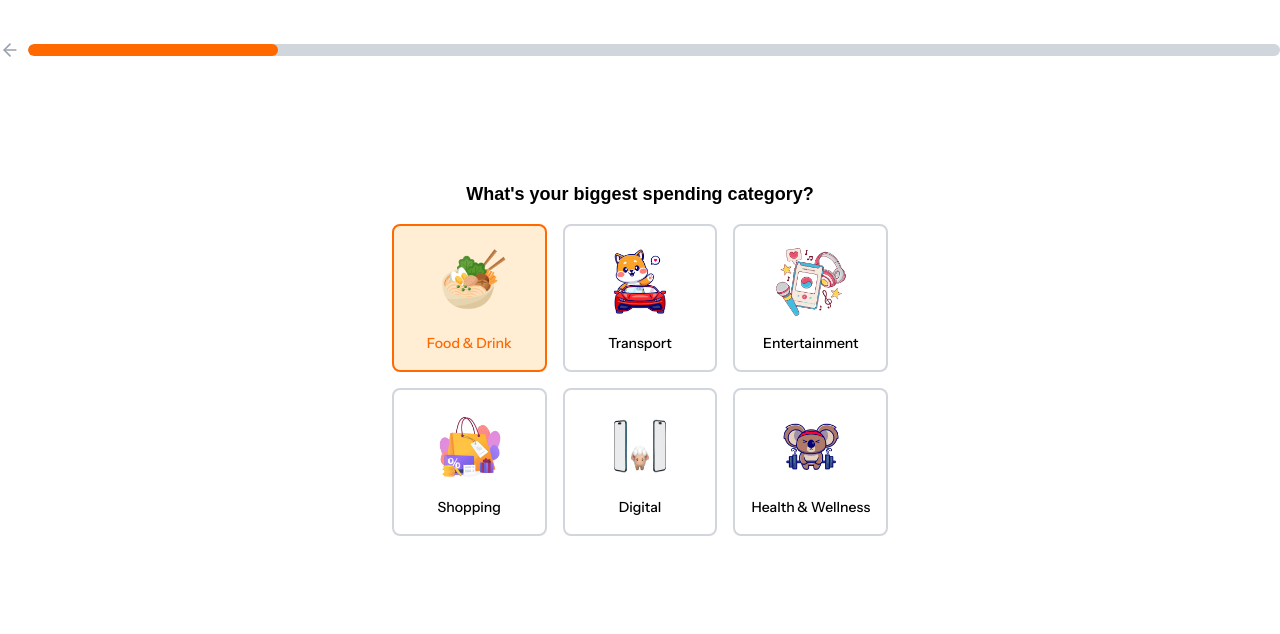
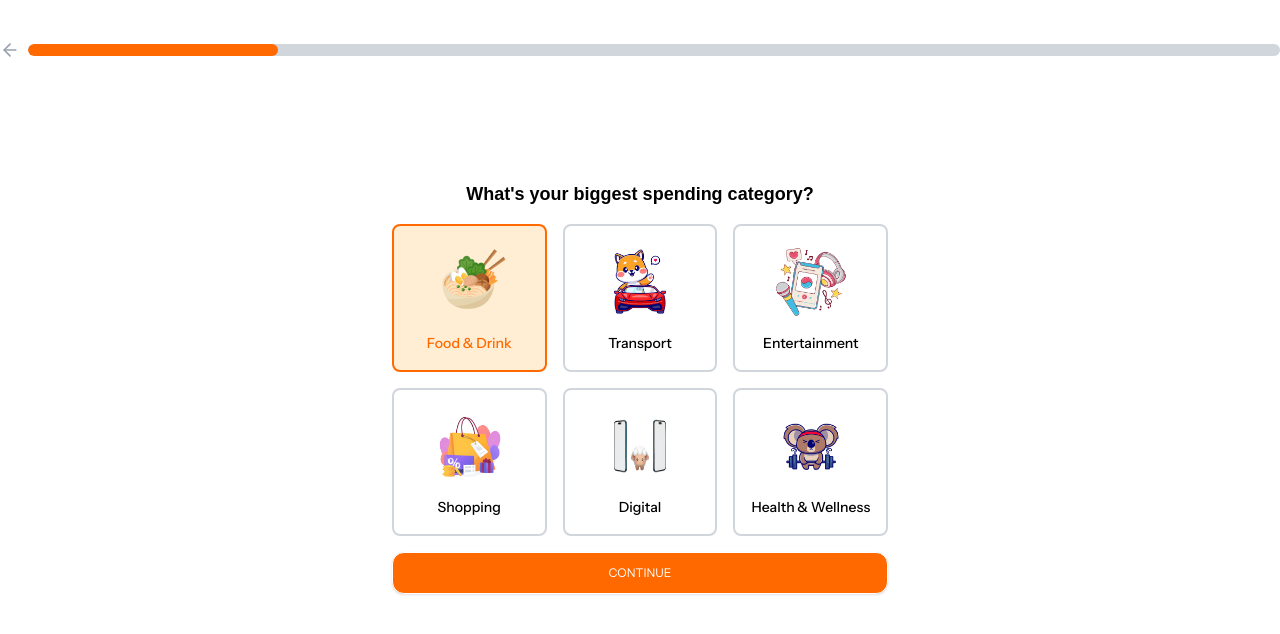
Before and after one commit to samuelngry/Coinly, a React (Vite) app in the folder client/: page /onboard in a window 1280 px wide. Both pictures are taken after a click on the button "Food & Drink". Shown: the top 634 px of the page. Built offline with nearby package versions, Linux system fonts and the light colour scheme; a web font is replaced by a local one.

Commit message:
feat: add continue button for users to continue to next step once categories selected and only appear when at least one category is selected

```diff
--- a/client/src/components/onboarding/OnboardingStep.jsx
+++ b/client/src/components/onboarding/OnboardingStep.jsx
@@ -22,7 +22,8 @@ const OnboardingStep = ({ step, setStep, answers, setAnswers }) => {
     return (
         <div className='flex flex-col items-center justify-center mt-30'>
             <h1 className='mb-4 font-semibold text-lg'>What's your biggest spending category?</h1>
-            <div className='grid grid-cols-3 gap-4'>
+            <div>
+                <div className='grid grid-cols-3 gap-4 mb-4'>
                     {categories.map(({ label, image }) => (
                         <button
                             key={label}
@@ -44,6 +45,19 @@ const OnboardingStep = ({ step, setStep, answers, setAnswers }) => {
                         </button>
                     ))}
                 </div>
+                <button
+                    className={`w-full border rounded-xl py-3 shadow text-xs bg-orange-500 text-white ${
+                        selectedCategories.length > 0
+                            ? "visible"
+                            : "hidden"
+                    }`}
+                    onClick={() => {
+                        setStep(2);
+                    }}
+                >
+                    CONTINUE
+                </button>
+            </div>
         </div>
         )
     };
```
Lines whose indentation alone changed are shown as unchanged.
